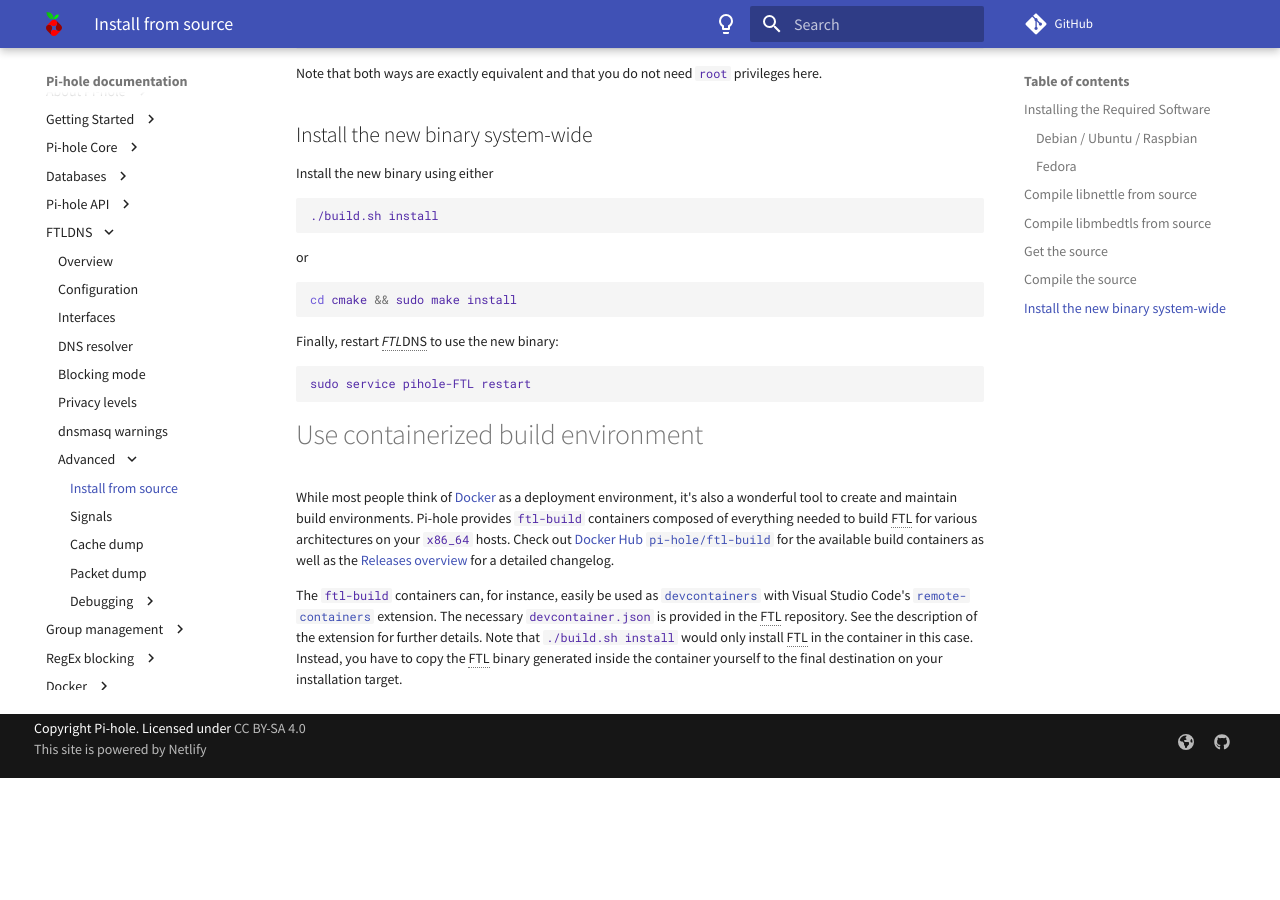
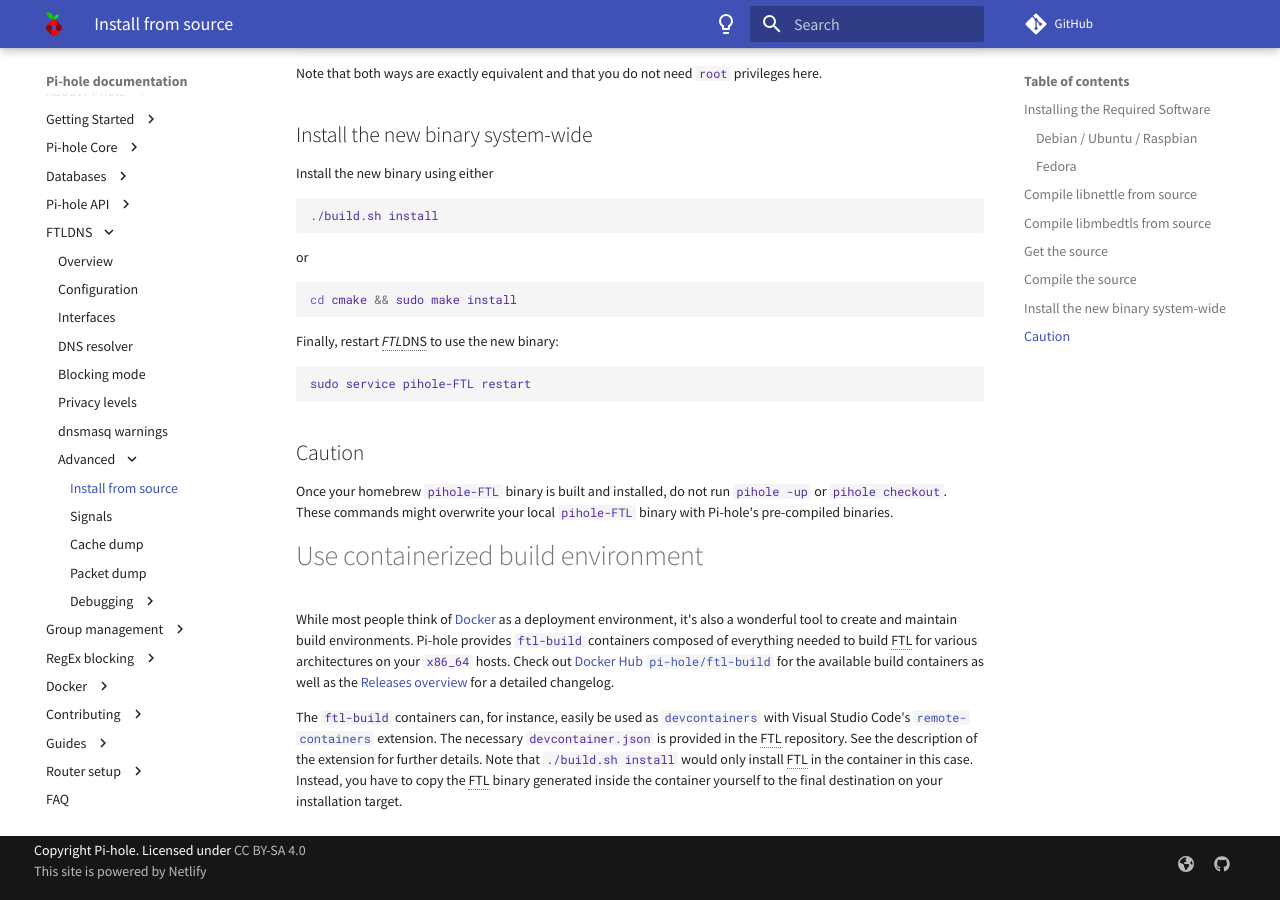
Before and after one commit to pi-hole/docs, an MkDocs documentation site: the page built from docs/ftldns/compile.md, in a window 1280 px wide and 900 px high, scrolled down 1775 px. Built offline with MkDocs 1.6.1 and Material for MkDocs 9.7.7, drawn with Linux system fonts in a browser that asks for light colours; comment, search, counter and statistics services are not loaded; before the commit the page ends 2553 px from its top, so only the background shows below that.

Commit message:
Add caution against updating
Signed-off-by: NittanySeaLion <119230128+NittanySeaLion@users.noreply.github.com>

````diff
--- a/docs/ftldns/compile.md
+++ b/docs/ftldns/compile.md
@@ -107,6 +107,10 @@ Finally, restart *FTL*DNS to use the new binary:
 sudo service pihole-FTL restart
 ```
 
+## Caution
+
+Once your homebrew `pihole-FTL` binary is built and installed, do not run `pihole -up` or `pihole checkout`. These commands might overwrite your local `pihole-FTL` binary with Pi-hole's pre-compiled binaries.
+
 # Use containerized build environment
 
 While most people think of [Docker](https://www.docker.com/) as a deployment environment, it's also a wonderful tool to create and maintain build environments. Pi-hole provides `ftl-build` containers composed of everything needed to build FTL for various architectures on your `x86_64` hosts. Check out [Docker Hub `pi-hole/ftl-build`](https://hub.docker.com/r/pihole/ftl-build/tags) for the available build containers as well as the [Releases overview](https://github.com/pi-hole/docker-base-images/releases/) for a detailed changelog.
````
